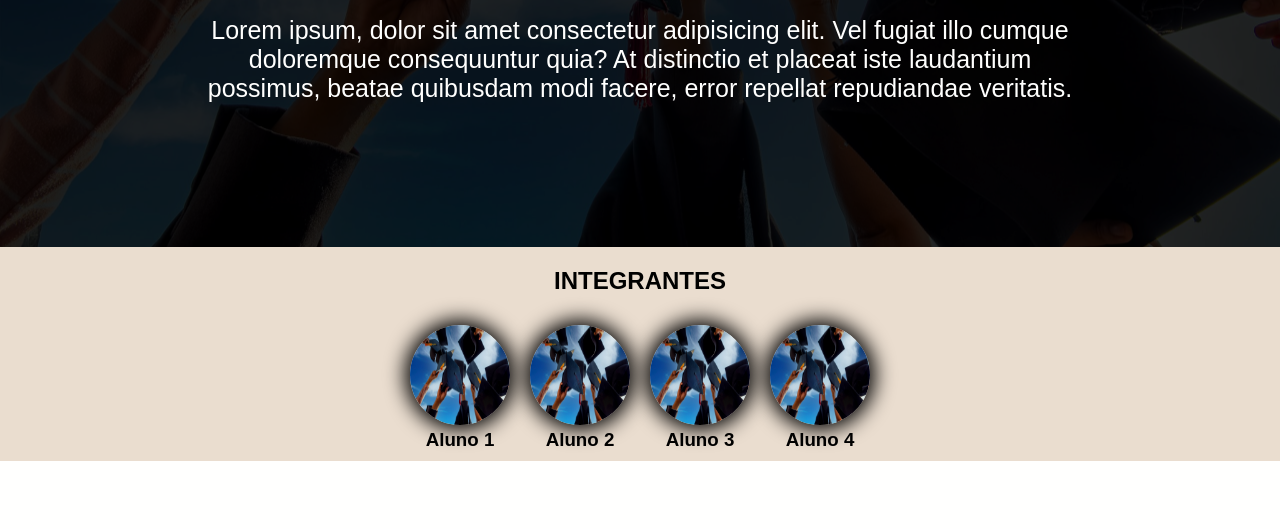
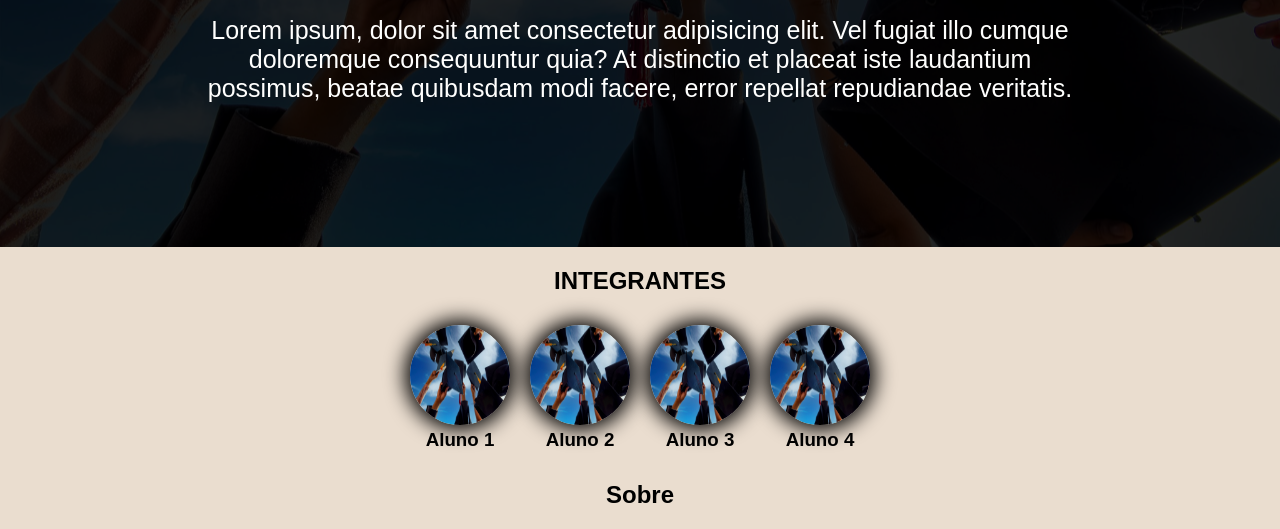
Before and after one commit to IsacJunio/Formatura-T1A, a plain HTML site: page index.html in a window 1280 px wide. Shown: the part 604-1133 px from the top of the page. Before the commit the page ends 1065 px from the top, so only its background shows below. Drawn offline with Linux system fonts and the light colour scheme.

Commit message:
Titulo Sobre

```diff
--- a/index.html
+++ b/index.html
@@ -48,6 +48,12 @@
     </div><!--integrantes container-->
    </section><!--integrantes-->
 
+   <section class="sobre" id="sobre">
+    <h2>Sobre</h2>
+    <div class="sobre__container">
+
+    </div>
+   </section>
 
   <script src="script.js"></script>
 </body>
--- a/style.css
+++ b/style.css
@@ -211,3 +211,22 @@ nav {
   to{opacity: 1;}
 
 }
+
+/* Sobre */
+.sobre{
+  display: flex;
+  flex-wrap: wrap;
+  background-color: var(--seconndary);
+  justify-content: center;
+  align-items: center;
+  max-width: 100%;
+}
+.sobre h2{
+  margin-top: 20px;
+}
+.sobre__container{
+  display: flex;
+  flex-wrap: wrap;
+  width: 100%;
+  margin-top: 20px;
+}
```
